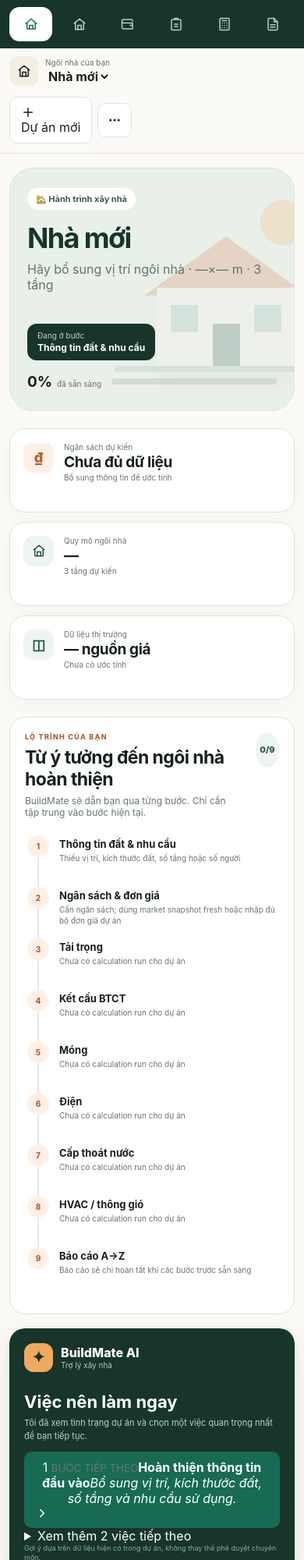
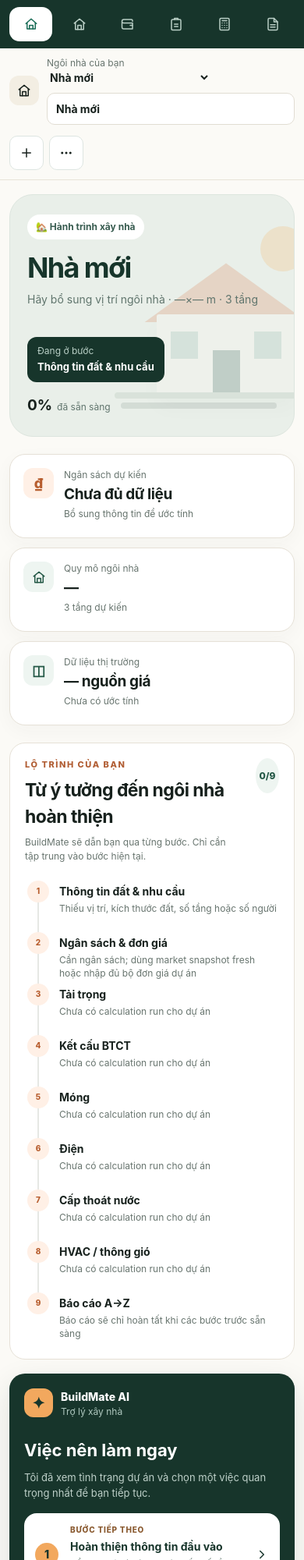
Before and after one commit to eddyvn98/BuildMate, a website with bundled scripts: page index.html in a window 390 px wide. Shown: the top 2000 px of the page at 78% size. Built offline with nearby package versions, Linux system fonts and the light colour scheme.

Commit message:
UI: improve readability and responsive homeowner controls

```diff
--- a/styles.css
+++ b/styles.css
@@ -221,3 +221,82 @@
 @media(max-width:1050px){.journey-shell{grid-template-columns:1fr}.journey-sidebar{padding:9px 12px;align-items:center}.journey-brand,.sidebar-guide{display:none}.journey-nav button{justify-content:center}.journey-nav .nav-label{display:none}.home-main-grid{grid-template-columns:1fr}.assistant-card{position:static}.house-visual{opacity:.8}}
 @media(max-width:760px){.journey-content{padding-top:18px}.home-welcome{padding:25px 22px;grid-template-columns:1fr;min-height:0}.house-visual{position:absolute;right:-40px;top:40px;width:230px;opacity:.22}.welcome-copy{max-width:82%}.journey-progress{grid-template-columns:auto 1fr}.journey-progress>small{display:none}.home-glance{grid-template-columns:1fr}.home-main-grid{display:flex;flex-direction:column}.journey-card,.assistant-card,.home-secondary{width:100%;border-radius:20px;padding:19px}.floor-journey{grid-template-columns:1fr 1fr}.journey-project-switcher>input{display:none}}
 @media(max-width:500px){.welcome-copy{max-width:100%}.welcome-copy h1{font-size:36px}.current-stage-pill{align-items:flex-start;flex-direction:column;gap:2px}.floor-journey{grid-template-columns:1fr}.journey-step{grid-template-columns:34px 1fr}.journey-state{display:none}.friendly-head{align-items:flex-start}.friendly-head .text-action{white-space:nowrap}}
+
+
+/* Homeowner UX v1.1 refinements */
+body{font-size:15px;line-height:1.5}
+small,.hint{font-size:12px;line-height:1.45}
+label{font-size:13px}
+.metric small,.stage-card small,.reference-card p,.engineering-card p,.technical-cost-note{font-size:12px}
+.badge,.technical-table th{font-size:11px}
+
+.journey-project-switcher{gap:10px}
+.project-picker{min-width:170px}
+.journey-project-switcher>div small{font-size:12px}
+.journey-project-switcher select{font-size:14px;max-width:210px}
+.journey-project-switcher>.project-name-input{
+  display:block;
+  min-width:180px;
+  max-width:260px;
+  padding:9px 11px;
+  background:#fff;
+  border:1px solid #e1ddd3;
+  font-weight:700;
+}
+.top-new-project{display:inline-flex;align-items:center;gap:8px;width:auto;height:42px;padding:0 13px}
+.top-action-label{font-size:13px;font-weight:700}
+.menu-pop>div{width:220px}
+
+.sidebar-guide small{font-size:12px}
+.welcome-kicker{font-size:12px}
+.current-stage-pill span{font-size:12px}.current-stage-pill strong{font-size:13px}
+.journey-progress span,.journey-progress small{font-size:12px}
+.glance-card small,.glance-card em{font-size:12px}
+.section-kicker{font-size:11px}
+.route-badge{font-size:12px}
+.journey-step-copy strong{font-size:14px}.journey-step-copy small{font-size:12px}.journey-state{font-size:11px}
+.assistant-title small{font-size:12px}
+.assistant-card>p{font-size:13px}
+.assistant-card h2{margin-bottom:8px}
+.assistant-primary{
+  width:100%;
+  display:grid;
+  grid-template-columns:34px 1fr auto;
+  align-items:center;
+  gap:11px;
+  text-align:left;
+  background:#fff;
+  color:#17352b;
+  border-radius:16px;
+  padding:14px;
+  margin:16px 0 12px;
+}
+.assistant-primary:hover{background:#f7fbf9}
+.assistant-primary-icon{width:30px;height:30px;border-radius:50%;display:grid;place-items:center;background:#f2a85e;font-weight:850}
+.assistant-primary>span:nth-child(2){display:grid;gap:3px}
+.assistant-primary small{font-size:10px;color:#8a5a30;letter-spacing:.08em;font-weight:800}
+.assistant-primary strong{font-size:14px}
+.assistant-primary em{font-size:12px;font-style:normal;color:#60756d;line-height:1.45}
+.assistant-more{margin-top:4px}
+.assistant-more>summary{cursor:pointer;font-size:12px;color:#c5d8d1;padding:8px 2px}
+.assistant-actions{margin:8px 0 14px}
+.assistant-actions strong{font-size:12px}.assistant-actions small{font-size:11px}
+.assistant-note{font-size:11px!important}
+.text-action{font-size:12px}
+.floor-number{font-size:11px}.floor-journey strong{font-size:13px}.floor-journey p{font-size:12px}
+.source-drawer>summary{font-size:12px}
+
+@media(max-width:760px){
+  .journey-project-switcher{display:grid;grid-template-columns:auto minmax(0,1fr);width:100%;align-items:center}
+  .project-home-icon{grid-row:1/3}
+  .project-picker{min-width:0}
+  .journey-project-switcher>.project-name-input{display:block;min-width:0;max-width:none;width:100%;grid-column:2}
+  .top-actions{overflow:visible}
+  .top-new-project{min-height:44px;width:auto!important}
+  .top-action-label{display:inline}
+}
+@media(max-width:500px){
+  body{font-size:14px}
+  .top-action-label{display:none}
+  .top-new-project{width:44px!important;padding:0;justify-content:center}
+}
```
